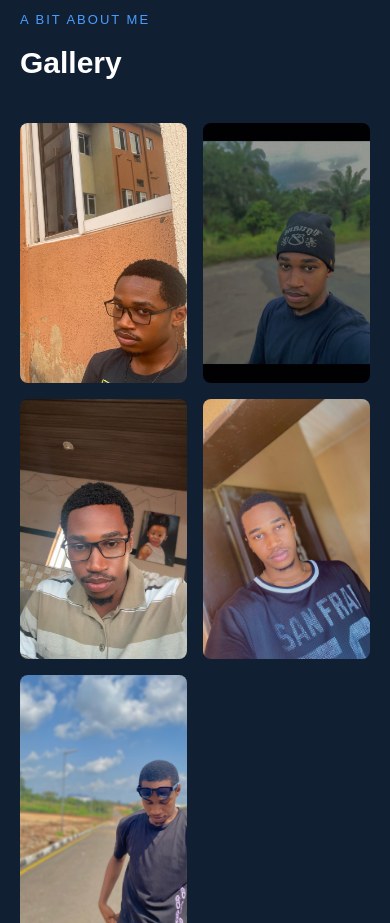
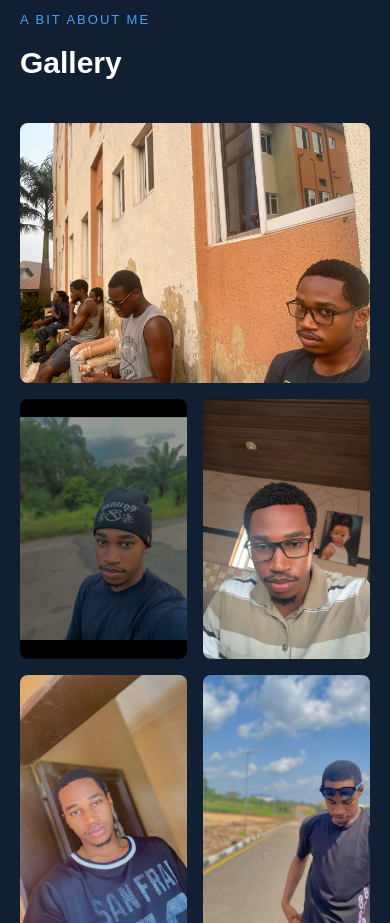
Before and after one commit to alex001-coder/Ifeanyi.dev, a plain HTML site: page index.html in a window 390 px wide. Shown: the part 5600-6523 px from the top of the page. Drawn offline with Linux system fonts and the light colour scheme.

Commit message:
Add files via upload

```diff
--- a/style.css
+++ b/style.css
@@ -588,7 +588,7 @@ footer p {
 @media (max-width: 768px) {
   .gallery-grid img:first-child {
   object-position: right center;
-}
+  grid-column:span 2;
 }
   /* show the hamburger, hide the links */
   #menu-btn {
```
